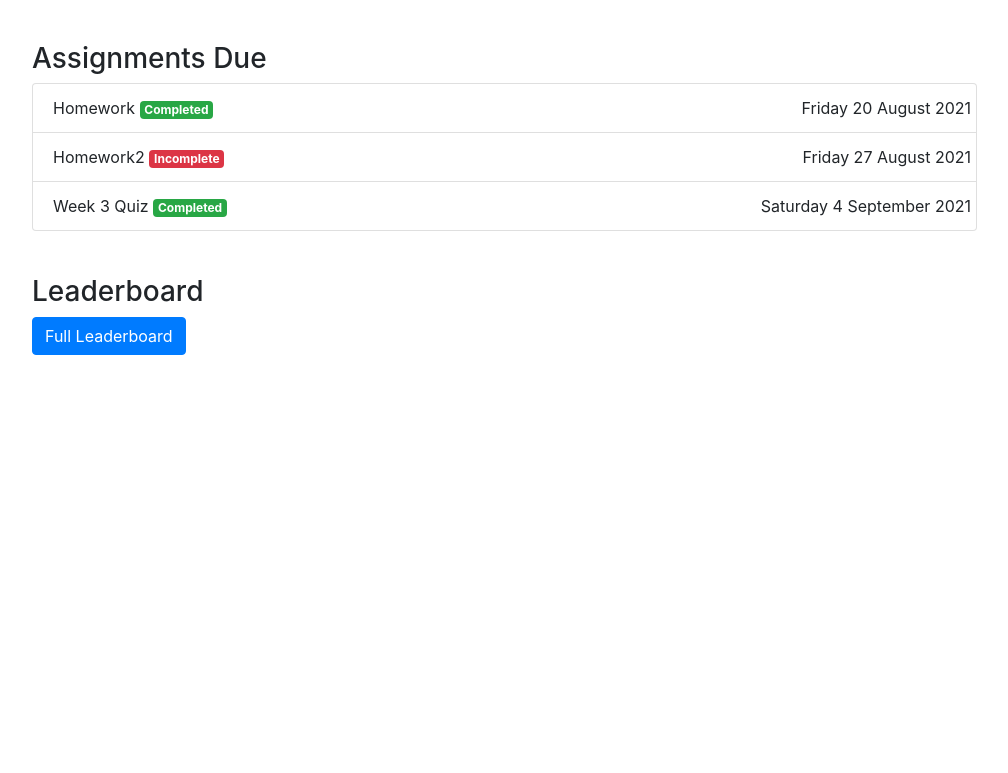
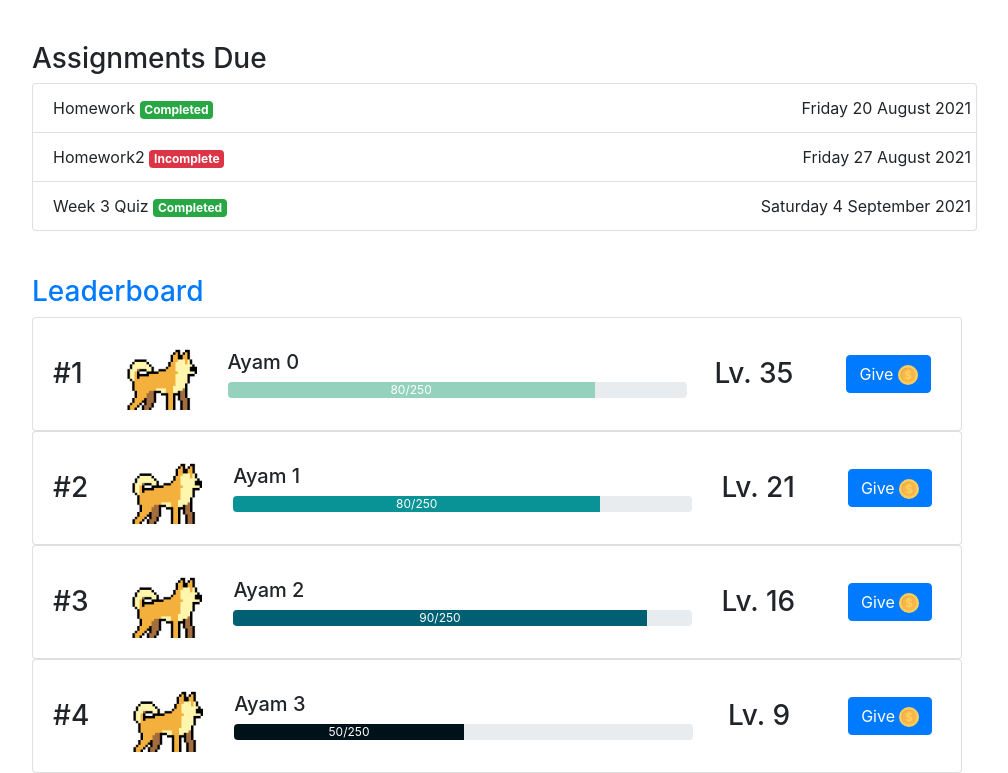
Before and after one commit to danikrisdayadi/lifehack2021, a React (Create React App) app in the folder client/: page /class/1 in a window 1280 px wide. Shown: the part 392-1165 px from the top of the page, without its empty margins (143-1151 px from the left). Before the commit the page ends 800 px from the top, so only its background shows below. Built offline with nearby package versions, Linux system fonts and the light colour scheme.

Commit message:
Integrate leaderboard to classroom

```diff
--- a/client/src/components/leaderboard.jsx
+++ b/client/src/components/leaderboard.jsx
@@ -3,7 +3,8 @@ import { Card, Image, ProgressBar, Button, Container, Col, Row } from 'react-boo
 import DogProfile from '../assets/hurt.png';
 import styled from 'styled-components';
 import Coin from '../assets/coin.svg'
-const LeaderBoard = ({ ...props }) => {
+
+const Leaderboard = () => {
     const gradient = ["#001219", "#005f73", "#0a9396", "#94d2bd", "#e9d8a6", "#ee9b00", "#ca6702", "#bb3e03", "#ae2012", "#9b2226"];
 
     const Style = styled.div`
@@ -110,16 +111,11 @@ const LeaderBoard = ({ ...props }) => {
     });
 
     return (
-        <Container>
-            <div id="leaderboard-title" style={{ textAlign: 'left' }}>
-                <h2>Subject: Mathematics LeaderBoard</h2>
-                <p>Level: Secondary 1</p>
-            </div>
-            <div className="container">
-                <div>{leaderboard}</div>
-            </div>
-        </Container>
-    );
-};
+        <Style>
+            {leaderboard}
+        </Style>
+    )
+}
 
-export default LeaderBoard;
+
+export default Leaderboard;
--- a/client/src/pages/ClassroomPage.jsx
+++ b/client/src/pages/ClassroomPage.jsx
@@ -3,6 +3,7 @@ import { withRouter, Link } from "react-router-dom";
 import styled from 'styled-components';
 import {Row, Col, Container, Button, ListGroup} from 'react-bootstrap';
 import DogProfile from '../assets/hurt.png';
+import Leaderboard from "../components/leaderboard";
 
 const Style = styled.div`
     text-align: left;
@@ -88,11 +89,11 @@ const ClassroomPage = (props) => {
             </Row>
             <br />
             <Row style={{margin: 0}}>
-                <h3>Leaderboard</h3>
-                <div className="w-100"></div>
-                <Button variant="primary" as={Link} to="/leaderboard">Full Leaderboard</Button>
+                <h3 ><a href="/leaderboard">Leaderboard</a></h3>
             </Row>
+
         </Style>
+            <Leaderboard/>
         </Container>
     );
 };
--- a/client/src/pages/LeaderboardPage.jsx
+++ b/client/src/pages/LeaderboardPage.jsx
@@ -1,10 +1,19 @@
 import React from "react";
 import { withRouter } from "react-router-dom";
-import LeaderBoard from "../components/leaderboard";
+import { Container } from "react-bootstrap";
+import Leaderboard from "../components/leaderboard";
 
 const LeaderboardPage = () => {
     return (
-        <LeaderBoard/>
+        <Container>
+            <div id="leaderboard-title" style={{ textAlign: 'left' }}>
+                <h2>Subject: Mathematics LeaderBoard</h2>
+                <p>Level: Secondary 1</p>
+            </div>
+            <div className="container">
+                <Leaderboard />
+            </div>
+        </Container>
     );
 };
 
```
